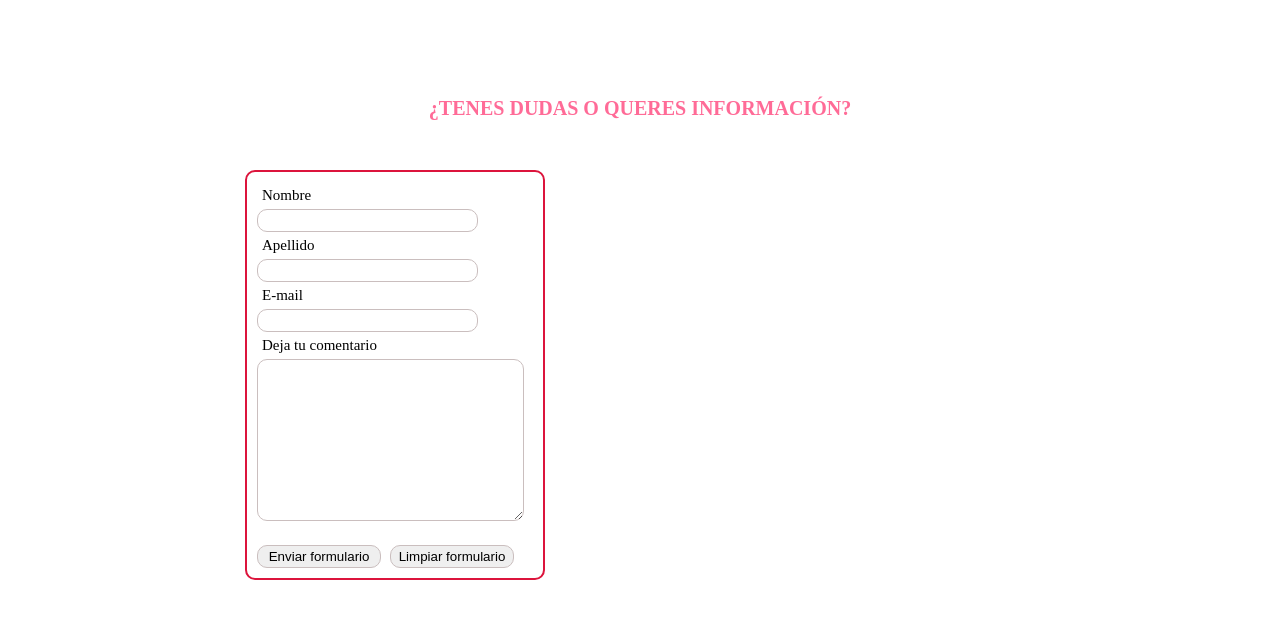
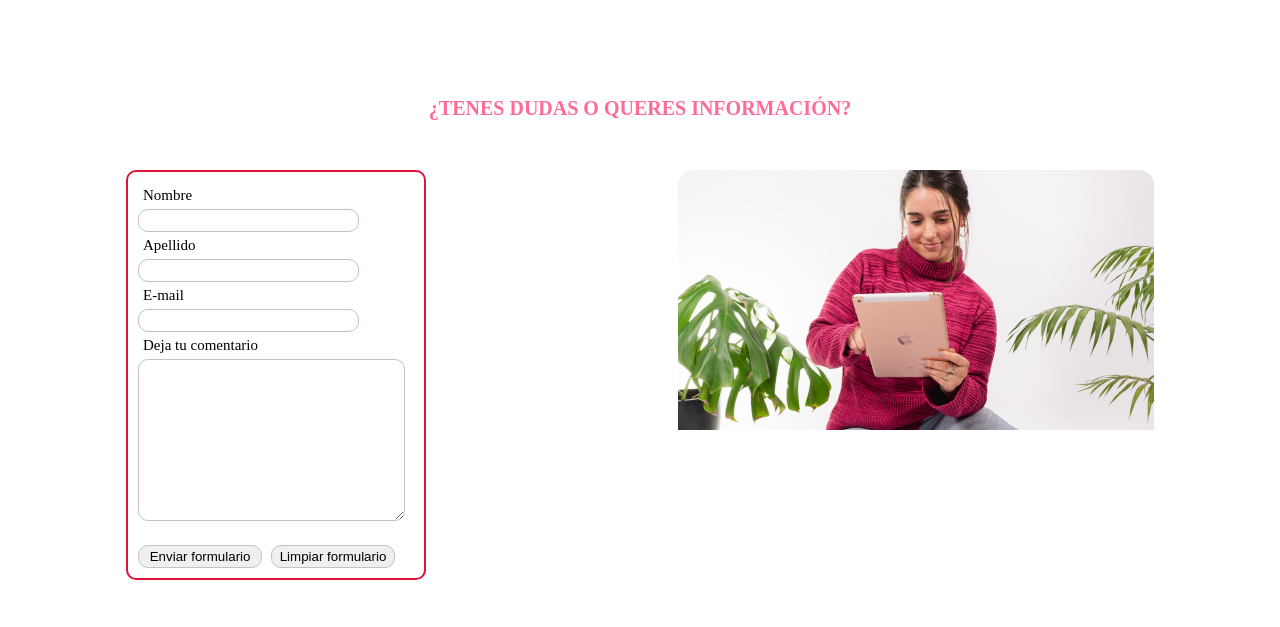
Before and after one commit to Gianluca1796/Proyecto_Desarrollo-Web, a plain HTML site: page assets/pages/contacto.html in a window 1280 px wide. Shown: the part 104-731 px from the top of the page. Drawn offline with Linux system fonts and the light colour scheme; the site is published under a folder, as on GitHub Pages, so addresses that start at the root find nothing.

Commit message:
corregi nuevas rutas de imagenes en el proyecto

```diff
--- a/assets/pages/contacto.html
+++ b/assets/pages/contacto.html
@@ -52,7 +52,7 @@
                 <input class="reset" type="reset" value="Limpiar formulario">
             </form>
             <picture class="img-contact-container">
-                <img class="img-contact" src="/assets/images/GEH-13 1.png" alt="">
+                <img class="img-contact" src="../images/GEH-13 1.png" alt="">
             </picture>
         </section>
     </main>
```
Also changed, not shown: assets/pages/sobre-mi.html (+1 -1 lines).
